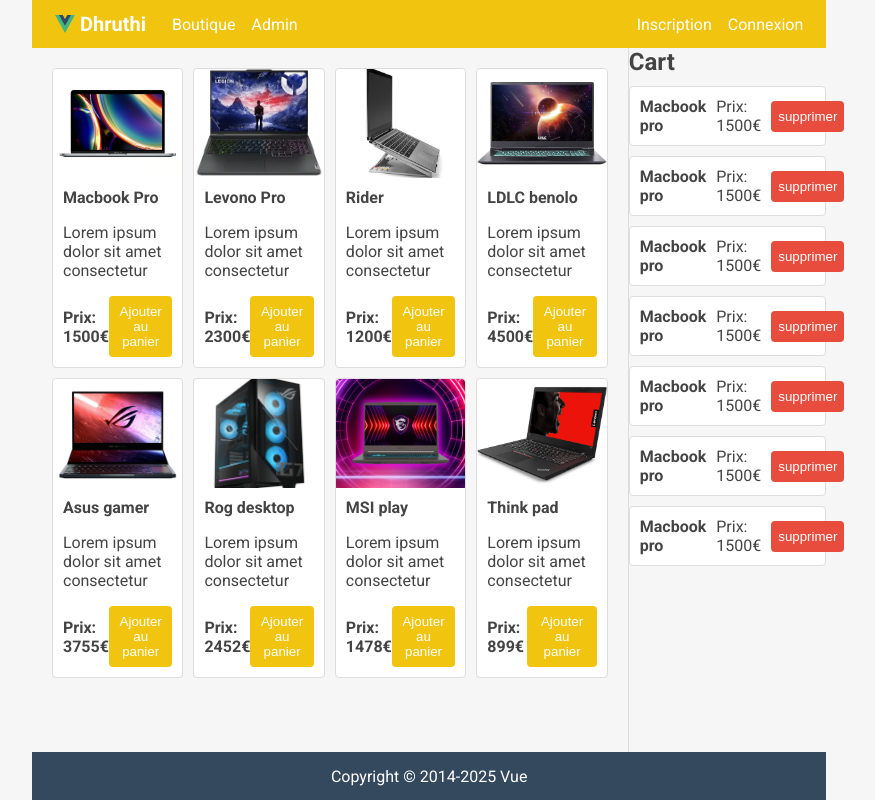
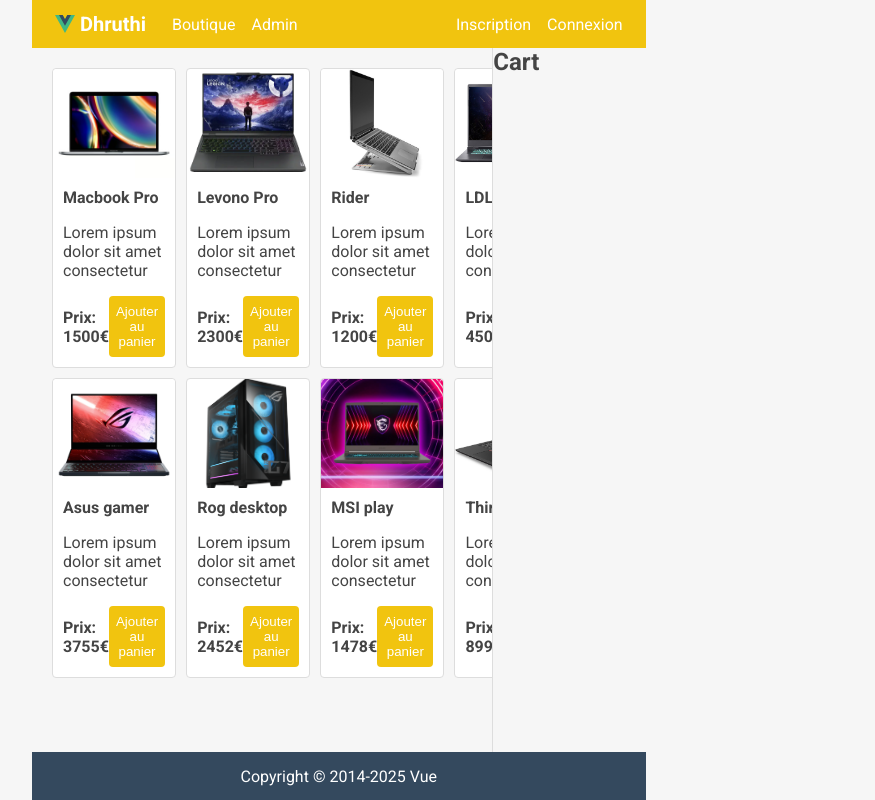
Before and after one commit to dhruthinooka/boutique, a Vue app: page / in a window 1280 px wide. Shown: the whole page, without its empty margins (0-875 px from the left). Built offline with nearby package versions, Linux system fonts and the light colour scheme.

Commit message:
Delete a product from cart

```diff
--- a/src/App.vue
+++ b/src/App.vue
@@ -6,6 +6,7 @@
   import data from './data/product';
   import { reactive } from 'vue'
   import type { ProductInterface } from './interfaces/product.interface';
+  import CartProduct from '@/components/Cart/CartProduct.vue'
 
   const state = reactive<{
     products: ProductInterface[],
@@ -22,6 +23,10 @@
     }
   }
 
+  function removeProductFromCart(productId: number): void {
+    state.cart = state.cart.filter(product => product.id !== productId);
+  }
+
 </script>
 
 <template>
@@ -29,7 +34,8 @@
     <TheHeader class="header" />
     <TheFooter class="footer b4" />
     <Shop :products="state.products" @add-product-to-cart="addProductToCart" class="shop" />
-    <Cart class="cart b4" />
+    <Cart :cart="state.cart" class="cart b4"
+          @remove-product-from-cart="removeProductFromCart"/>
   </div>
 </template>
 
--- a/src/components/Cart/Cart.vue
+++ b/src/components/Cart/Cart.vue
@@ -1,12 +1,24 @@
 <script setup lang="ts">
 
 import CartProductList from '@/components/Cart/CartProductList.vue'
+import type { ProductInterface } from '@/interfaces/product.interface.ts'
+import CartProduct from '@/components/Cart/CartProduct.vue'
+
+defineProps<{
+  cart: ProductInterface[]
+}>()
+
+const emit = defineEmits<{
+  (e: 'removeProductFromCart', productId: number): void
+}>()
+
 </script>
 
 <template>
   <div>
     <h2 class="mb-10">Cart</h2>
-    <CartProductList />
+    <CartProductList :cart="cart"
+                     @remove-product-from-cart="emit('removeProductFromCart', $event)"/>
   </div>
 </template>
 
--- a/src/components/Cart/CartProduct.vue
+++ b/src/components/Cart/CartProduct.vue
@@ -1,19 +1,29 @@
 <script setup lang="ts">
+import type { ProductInterface } from '@/interfaces/product.interface.ts'
+
+defineProps<{
+  product: ProductInterface
+}>()
+
+const emit = defineEmits<{
+  (e: 'removeProductFromCart', productId: number): void
+}>()
 
 </script>
 
 <template>
   <div class="mb-10 p-10 d-flex flex-row align-items-center product">
-    <strong class="flex-fill mr-10">Macbook pro</strong>
-    <span class="mr-10">Prix: 1500€</span>
-    <button class="btn btn-danger">supprimer</button>
+    <strong class="flex-fill mr-10">{{ product.title }}</strong>
+    <span class="mr-10">Prix: {{ product.price }}€</span>
+    <button class="btn btn-danger" @click="emit('removeProductFromCart', product.id)">
+      supprimer</button>
   </div>
 </template>
 
 <style lang="scss" scoped>
-  .product {
-    border: var(--border);
-    border-radius: var(--border-radius);
-    background-color: white;
-  }
+.product {
+  border: var(--border);
+  border-radius: var(--border-radius);
+  background-color: white;
+}
 </style>
--- a/src/components/Cart/CartProductList.vue
+++ b/src/components/Cart/CartProductList.vue
@@ -1,17 +1,21 @@
 <script setup lang="ts">
+import CartProduct from '@/components/Cart/CartProduct.vue'
+import type { ProductInterface } from '@/interfaces/product.interface.ts'
 
-import CartProduct from '@/components/Cart/CartProduct.vue'
+defineProps<{
+  cart: ProductInterface[]
+}>()
+
+const emit = defineEmits<{
+  (e: 'removeProductFromCart', productId: number): void
+}>()
+
 </script>
 
 <template>
   <div class="d-flex flex-column">
-    <CartProduct />
-    <CartProduct />
-    <CartProduct />
-    <CartProduct />
-    <CartProduct />
-    <CartProduct />
-    <CartProduct />
+    <CartProduct v-for="product of cart" :product="product"
+    @remove-product-from-cart="emit('removeProductFromCart', $event)"/>
   </div>
 </template>
 
```
